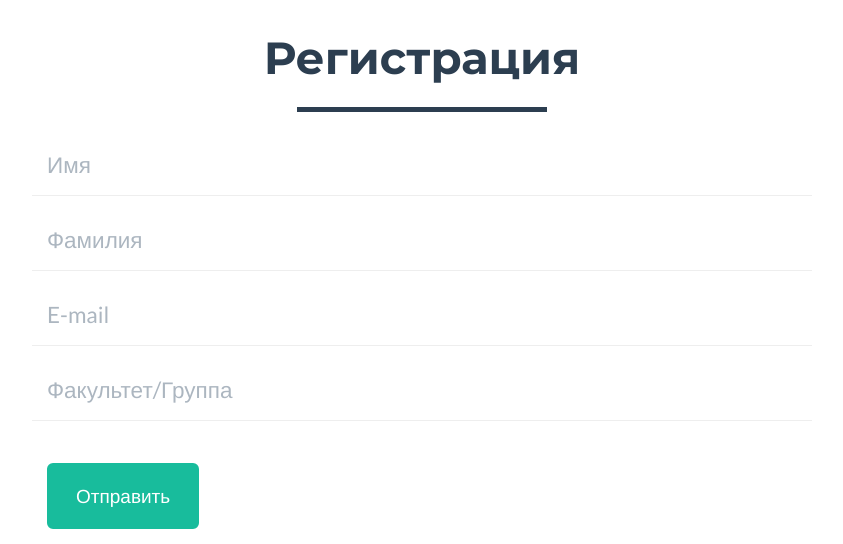
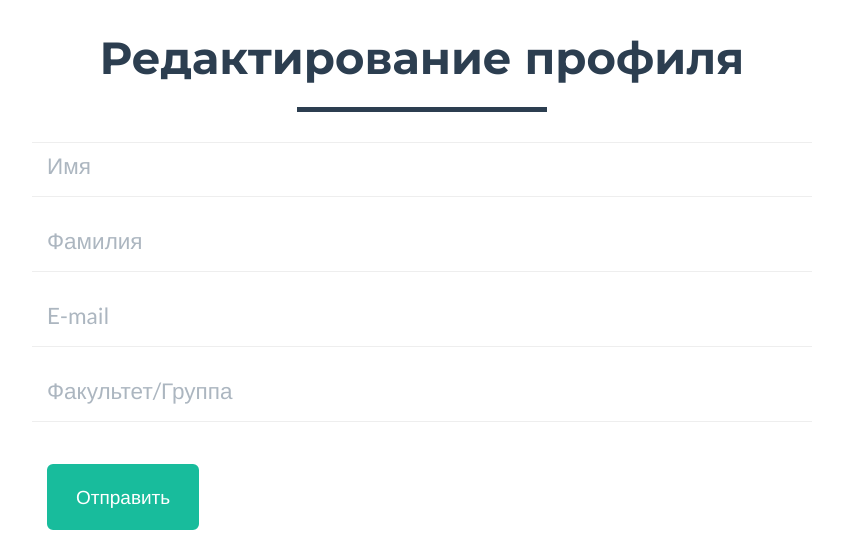
Before and after one commit to demoj1/hackathon, a Django app: template repo/templates/registration/profile.html in a window 1280 px wide. Shown: the part 110-654 px from the top of the page, without its empty margins (218-1061 px from the left). Run offline with Django 3.2, Linux system fonts and the light colour scheme; the template is opened without the code that fills it, so the values that code supplies are empty; some libraries are stand-ins or nearby versions.

Commit message:
del crsf

```diff
--- a/repo/templates/registration/profile.html
+++ b/repo/templates/registration/profile.html
@@ -22,14 +22,13 @@
     <div class="container">
         <div class="row">
             <div class="col-lg-12 text-center">
-                <h2>Регистрация</h2>
+                <h2>Редактирование профиля</h2>
                 <hr class="star-primary">
             </div>
         </div>
         <div class="row">
             <div class="col-lg-8 col-lg-offset-2">
                 <form method="post" action="{% url 'registration_register' %}">
-                {% csrf_token %}
                     <div class="row control-group">
                         <div class="form-group col-xs-12 floating-label-form-group controls">
                             <label>{{ form.first_name.label_tag }}</label>
```
